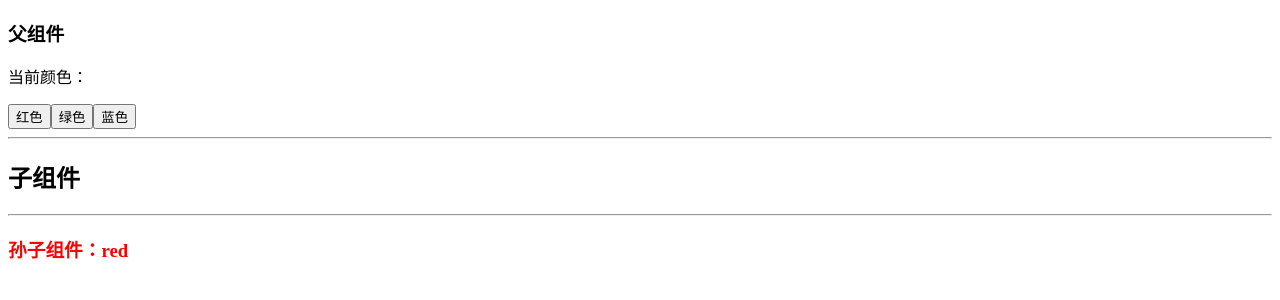
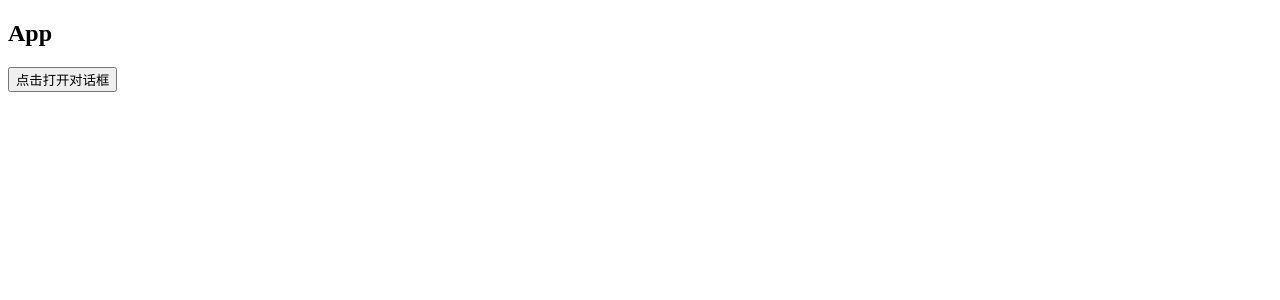
Before and after one commit to cjshinning/hello-vue3, a Vue app: page / in a window 1280 px wide. Shown: the top 300 px of the page. Built offline with nearby package versions, Linux system fonts and the light colour scheme.

Commit message:
重学vue3学习-teleport（瞬移）

```diff
--- a/src/App.vue
+++ b/src/App.vue
@@ -1,25 +1,18 @@
 <template>
-  <h3>父组件</h3>
-  <p>当前颜色：{{counter}}</p>
-  <button @click="color='red'">红色</button>
-  <button @click="color='green'">绿色</button>
-  <button @click="color='blue'">蓝色</button>
-  <hr>
-  <son></son>
+  <div class="father">
+    <h2>App</h2>
+    <modal-button></modal-button>
+  </div>
 </template>
 <script>
-import {ref, provide} from 'vue';
-import Son from './components/Son.vue';
+import ModalButton from './components/ModalButton.vue';
 export default {
   setup(){
-    const color = ref('red');
-    provide('color', color);
     return {
-      color
     }
   },
   components: {
-    Son
+    ModalButton
   }
 }
 </script>
--- a/src/components/ModalButton.vue
+++ b/src/components/ModalButton.vue
@@ -6,8 +6,6 @@
         <teleport to="body">
             <div class="looklook" v-if="modalOpen">
                 看看我出现在哪里
-                <!-- teleport start -->
-                <!-- teleport end -->
                 <button @click="modalOpen=false">
                     close
                 </button>
```
